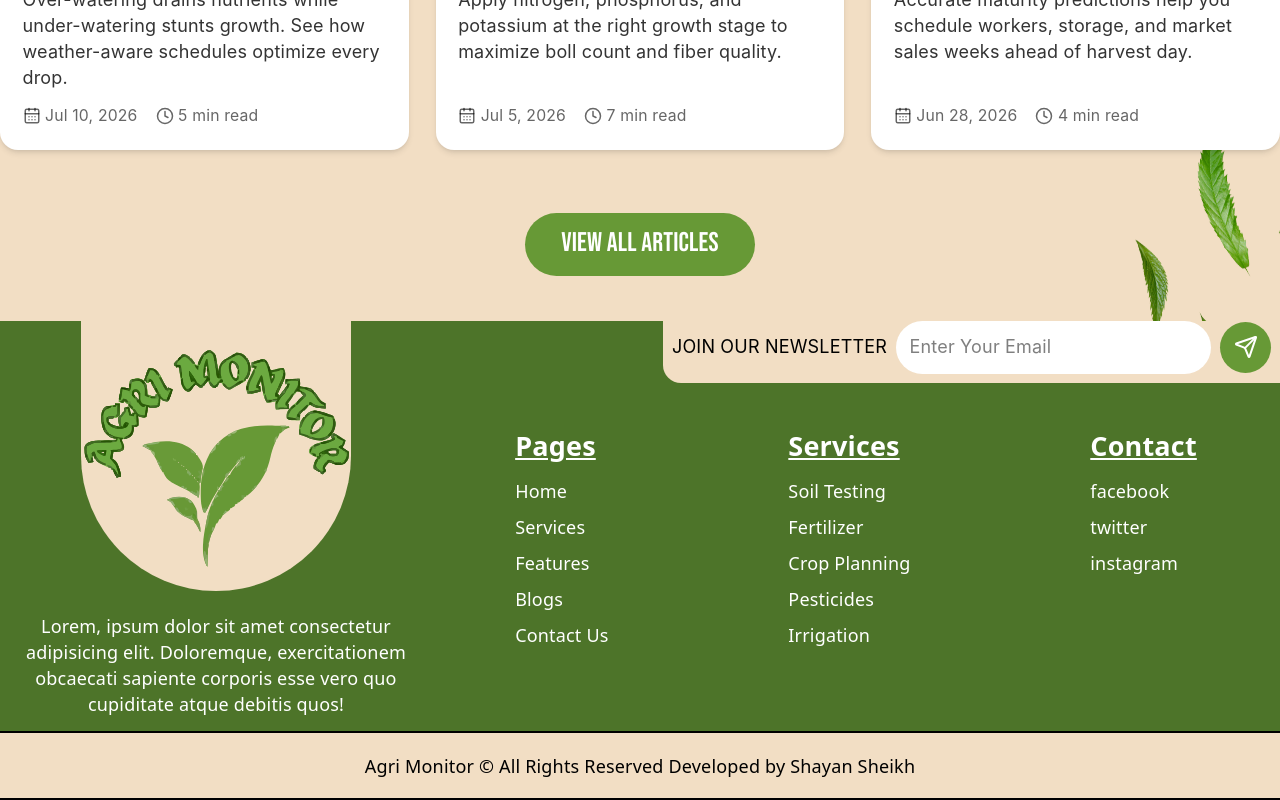
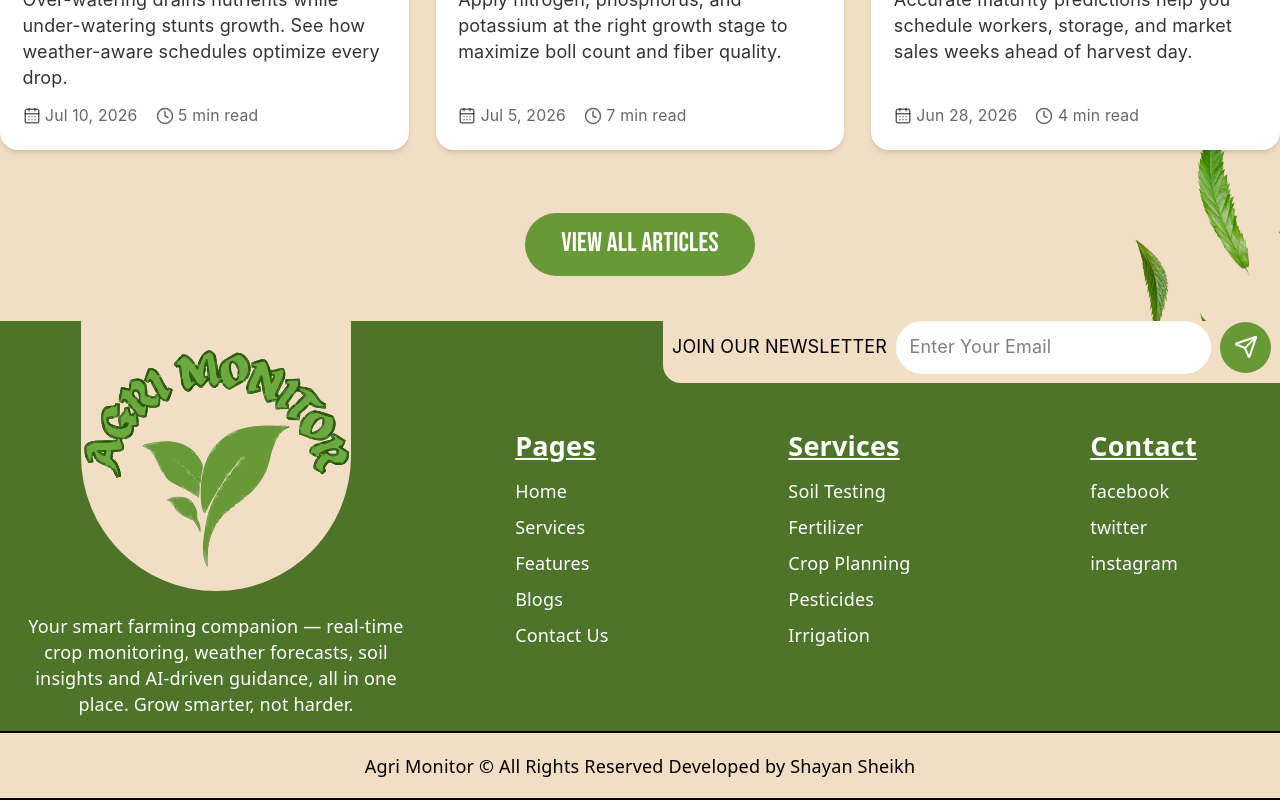
Before and after one commit to ShayanSheikh1936/Agri-Monitor, a React (Vite) app: page / in a window 1280 px wide. Shown: the part 2759-3559 px from the top of the page. Built offline with nearby package versions, Linux system fonts and the light colour scheme; no server answers.

Commit message:
add footer text and add web link in email template

```diff
--- a/src/components/footer.jsx
+++ b/src/components/footer.jsx
@@ -7,7 +7,7 @@ export default function Footer() {
             <section className="w-full bg-[#4D7429] flex pb-3 border-b-2 border-b-black justify-between">
                 <div className="w-fit flex justify-center items-center px-3 flex-col gap-5">
                     <img src="logo1.svg" alt="" className="w-60 bg-[var(--bg)] rounded-b-full" />
-                    <p className="text-center w-90">Lorem, ipsum dolor sit amet consectetur adipisicing elit. Doloremque, exercitationem obcaecati sapiente corporis esse vero quo cupiditate atque debitis quos!</p>
+                    <p className="text-center w-90">Your smart farming companion — real-time crop monitoring, weather forecasts, soil insights and AI-driven guidance, all in one place. Grow smarter, not harder.</p>
                 </div>
                 <div className="container flex flex-col gap-10 ">
                     <div className={`relative flex justify-end uppercase font-sans  gap-2 items-center container  text-black ${styles.newslatter}`}><span>
--- a/src/personal information/personalinfo.jsx
+++ b/src/personal information/personalinfo.jsx
@@ -129,7 +129,7 @@ smarter farming decisions.
 <tr>
 <td align="center" style="padding:10px 40px 35px;">
 
-<a href="http://localhost:5173/"
+<a href="http://agrimonitorai.netlify.app/"
 style="display:inline-block;background-color:#315B38;color:#ffffff;text-decoration:none;font-size:16px;font-weight:bold;padding:15px 32px;border-radius:10px;">
 Open Your Dashboard
 </a>
@@ -267,7 +267,7 @@ Access your crops, AI tools, weather insights, alerts,
 forecasts and market information from one dashboard.
 </p>
 
-<a href="YOUR_DASHBOARD_URL"
+<a href="https://agrimonitorai.netlify.app/dashboard"
 style="display:inline-block;background-color:#26352A;color:#ffffff;text-decoration:none;font-size:15px;font-weight:bold;padding:14px 28px;border-radius:9px;">
 Go to Agri Monitor
 </a>
```
